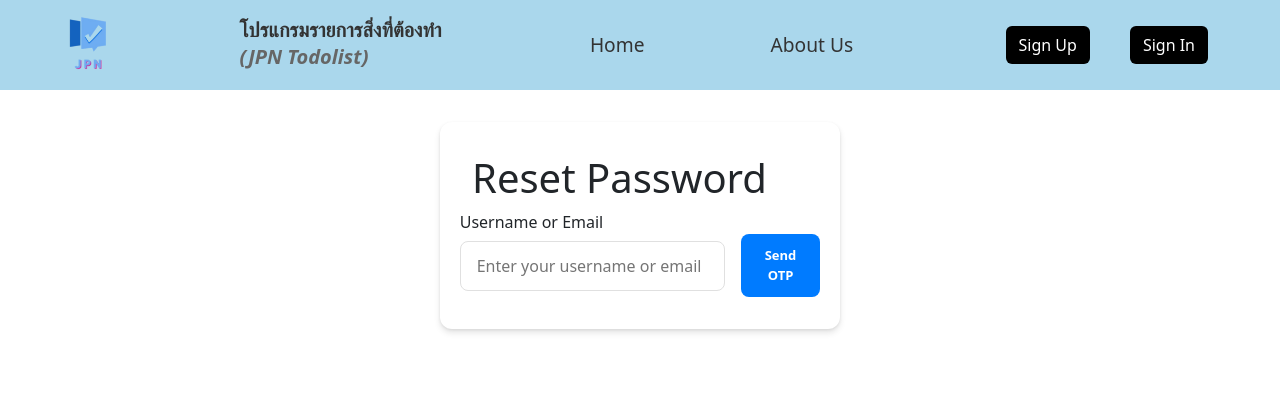
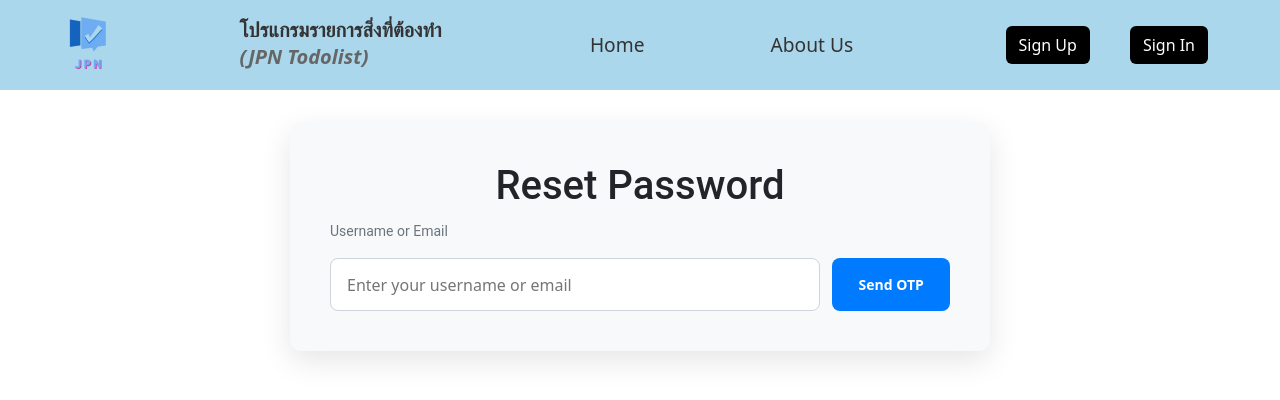
Before and after one commit to Poomlak/TODOLISTJPN, a React (Create React App) app in the folder jpn-project/: page /resetpass in a window 1280 px wide. Shown: the top 400 px of the page. Built offline with nearby package versions, Linux system fonts and the light colour scheme.

Commit message:
UI resetpass

```diff
--- a/jpn-project/src/signin/Resetpass.css
+++ b/jpn-project/src/signin/Resetpass.css
@@ -1,20 +1,25 @@
 .resetpass-container {
   width: 100%;
-  max-width: 400px;
+  max-width: 700px;
   margin: 2rem auto;
-  padding: 2rem;
-  background-color: #ffffff;
+  padding: 2.5rem;
+  background-color: #f8f9fa;
   border-radius: 12px;
-  box-shadow: 0 4px 6px rgba(0, 0, 0, 0.1), 0 1px 3px rgba(0, 0, 0, 0.08);
-  transition: box-shadow 0.3s ease;
-  -webkit-transition: box-shadow 0.3s ease;
-  -moz-transition: box-shadow 0.3s ease;
-  -ms-transition: box-shadow 0.3s ease;
-  -o-transition: box-shadow 0.3s ease;
-  -webkit-border-radius: 12px;
-  -moz-border-radius: 12px;
-  -ms-border-radius: 12px;
-  -o-border-radius: 12px;
+  box-shadow: 0 10px 30px rgba(0, 0, 0, 0.1);
+  transition: all 0.3s ease-in-out;
+}
+
+.resetpass-container:hover {
+  box-shadow: 0 10px 40px rgba(0, 0, 0, 0.15);
+}
+
+h1 {
+  text-align: center;
+  color: #343a40;
+  font-family: 'Roboto', sans-serif;
+  font-size: 24px;
+  font-weight: 700;
+  margin-bottom: 1.5rem;
 }
 
 .resetpass-form {
@@ -26,33 +31,37 @@
 
 .input-btn-container {
   display: flex;
-  align-items: center;
-  gap: 1rem;
+  justify-content: space-between;
   width: 100%;
+  gap: 12px;
 }
+
 input {
-  padding: 0.75rem 1rem;
+  padding: 0.85rem 1rem;
   border-radius: 8px;
-  border: 1px solid #e0e0e0;
+  border: 1px solid #ced4da;
   font-size: 1rem;
-  flex-grow: 1;
+  width: calc(100% - 120px);
+  transition: border-color 0.3s ease-in-out, box-shadow 0.3s ease-in-out;
 }
 
 input:focus {
   outline: none;
   border-color: #007bff;
+  box-shadow: 0 0 0 0.2rem rgba(0, 123, 255, 0.25);
 }
 
 .btn-send-otp {
-  padding: 0.75rem 1.5rem;
+  width: 120px;
+  padding: 0.75rem 0;
   background-color: #007bff;
   color: #ffffff;
   border: none;
   border-radius: 8px;
-  font-size: 13px;
+  font-size: 14px;
   font-weight: 600;
   cursor: pointer;
-  transition: background-color 0.3s ease, transform 0.1s ease;
+  transition: background-color 0.3s ease, transform 0.2s ease;
 }
 
 .btn-send-otp:hover {
@@ -60,5 +69,92 @@ input:focus {
 }
 
 .btn-send-otp:active {
-  transform: translateY(1px);
+  transform: translateY(2px);
 }
+
+.reset-password-section {
+  width: 100%;
+}
+
+input[type="password"] {
+  font-family: 'Roboto', sans-serif;
+}
+
+.btn-reset-password {
+  width: 100%;
+  padding: 0.75rem 1.5rem;
+  background-color: #007bff;
+  margin-top: 20px;
+  color: #ffffff;
+  border: none;
+  border-radius: 8px;
+  font-size: 14px;
+  font-weight: 600;
+  cursor: pointer;
+  transition: background-color 0.3s ease, transform 0.2s ease;
+}
+
+.btn-reset-password:hover {
+  background-color: #0056b3;
+}
+
+.btn-reset-password:active {
+  transform: translateY(2px);
+}
+
+label {
+  align-self: flex-start;
+  font-family: 'Roboto', sans-serif;
+  font-size: 14px;
+  color: #6c757d;
+  margin-bottom: 1rem;
+  display: block;
+}
+
+.send-otp-section, .reset-password-section {
+  width: 100%;
+
+}
+
+.reset-password-section input {
+  margin-top: 0.5rem;
+}
+
+.reset-password-section label {
+  margin-bottom: 1rem;
+  margin-top: 1rem;
+}
+.input-otp,
+.input-password {
+  width: 100%; /* Make inputs take up full width for better alignment */
+  border-radius: 8px; /* For a modern look with rounded corners */
+
+}
+
+.reset-password-section label {
+  margin-bottom: 0.5rem; /* Space between the label and input */
+  font-size: 14px; /* Ensure the labels are legible */
+  color: #6c757d;
+}
+
+@media (max-width: 600px) {
+  .resetpass-container {
+    padding: 2rem 1.5rem;
+  }
+
+  h1 {
+    font-size: 22px;
+  }
+
+  input, .btn-send-otp, .btn-reset-password {
+    font-size: 0.9rem;
+  }
+
+  input {
+    width: calc(100% - 110px);
+  }
+
+  .btn-send-otp {
+    width: 110px;
+  }
+}
--- a/jpn-project/src/signin/Resetpass.js
+++ b/jpn-project/src/signin/Resetpass.js
@@ -82,6 +82,7 @@ const Resetpass = () => {
             <div className="reset-password-section">
               <label>Enter OTP</label>
               <input
+                className="input-otp"
                 type="text"
                 name="otp"
                 placeholder="Enter OTP sent to your email"
@@ -89,8 +90,10 @@ const Resetpass = () => {
                 onChange={handleChange}
                 required
               />
+
               <label>New Password</label>
               <input
+                className="input-password"
                 type="password"
                 name="newPassword"
                 placeholder="Enter new password"
```
